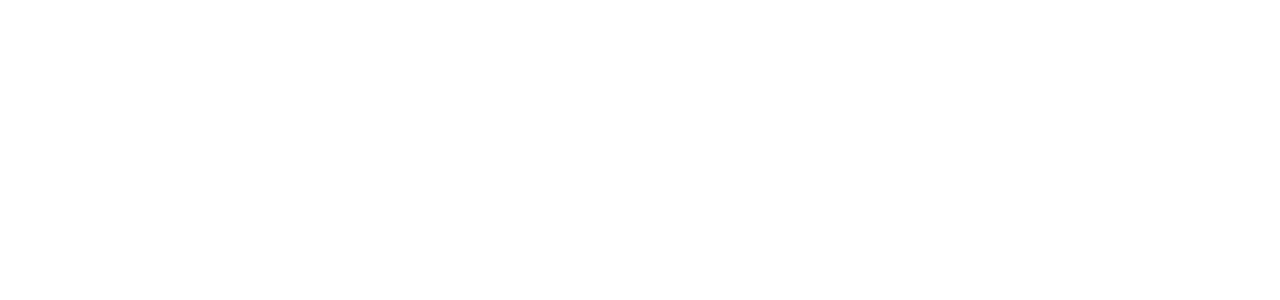
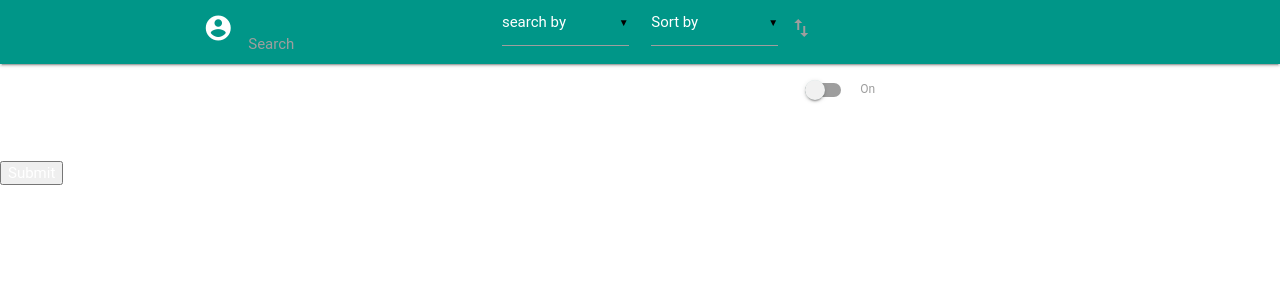
Before and after one commit to Erick714/Nfq_homework, a PHP site: page / in a window 1280 px wide. Before the commit the part shown is empty. Shown: the top 300 px of the page. Run offline with PHP 8.4, Linux system fonts and the light colour scheme; some libraries are stand-ins or nearby versions; some web fonts are replaced.

Commit message:
basics
added search tool

```diff
--- a/index.php
+++ b/index.php
@@ -3,8 +3,70 @@
   <head>
     <meta charset="utf-8">
     <title>NFQ Homework</title>
+
+      <link rel="stylesheet" href="https://cdnjs.cloudflare.com/ajax/libs/materialize/0.98.0/css/materialize.min.css">
+      <link href="https://fonts.googleapis.com/icon?family=Material+Icons" rel="stylesheet">
+
+
   </head>
   <body>
+<nav class="fixed teal">
+<div class="row container">
+  <form class="" action="index.php" method="GET">
+
+          <div class="input-field col s4">
+            <i class="material-icons prefix">account_circle</i>
+            <input id="icon_prefix" type="text" class="validate" name="value">
+            <label for="icon_prefix">Search</label>
+          </div>
+          <div class="input-field col s2">
+              <select name="search_by">
+                <option value="0" disabled selected>search by</option>
+                <option value="1">Name</option>
+                <option value="2">Autor</option>
+              </select>
+          </div>
+          <div class="input-field col s2">
+              <select name="sort_by">
+                <option value="0" disabled selected>Sort by</option>
+                <option value="1">Name</option>
+                <option value="2">Autor</option>
+                <option value="3">year</option>
+              </select>
+          </div>
+
+
+          <div class="switch">
+            <label>
+              <i class="material-icons prefix inline">swap_vert</i>
+              <input type="checkbox">
+              <span class="lever"></span>
+              On
+            </label>
+          </div>
+
+
+</div>
+
+
+            <div class="col s2">
+                <input type="submit">
+            </div>
+
+  </form>
+</div>
+
+</nav>
+
+
+
+
+
+
+      <script type="text/javascript" src="https://code.jquery.com/jquery-2.1.1.min.js"></script>
+      <script src="https://cdnjs.cloudflare.com/ajax/libs/materialize/0.98.0/js/materialize.min.js"></script>
+        <script src="js/init.js"></script>
+
 
   </body>
 </html>
--- /dev/null
+++ b/js/init.js
@@ -0,0 +1,3 @@
+$(document).ready(function() {
+$('select').material_select();
+  });
```
Also changed, not shown: connect.php (added, +10 -0 lines).
